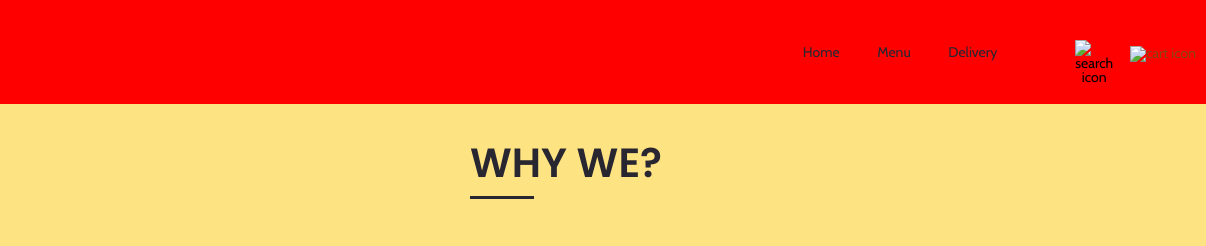
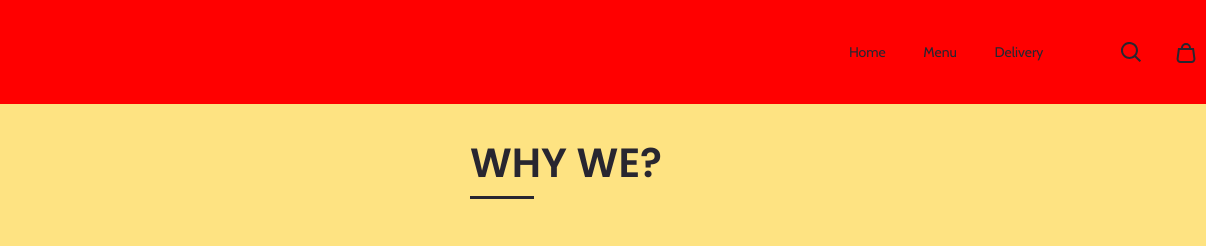
Before and after one commit to stefanskyi/GoodFood, a plain HTML site: page index.html in a window 1280 px wide. Shown: the top 246 px of the page, 74-1280 px from the left. Drawn offline with nearby package versions, Linux system fonts and the light colour scheme; files whose address does not match are found by name.

Commit message:
commit 3

```diff
--- a/index.html
+++ b/index.html
@@ -48,13 +48,13 @@
 
 							<input type="text" name="search" placeholder="search">
 							<button type="submit">
-								<picture><source srcset="img/header/icons/search.svg" type="image/webp"><img src="img/header/icons/search.svg" alt="search icon"></picture>
+								<picture><source srcset="img/header/search.svg" type="image/webp"><img src="img/header/icons/search.svg" alt="search icon"></picture>
 							</button>
 						</form>
 					</div>
 					<div class="header__cart">
 						<a href="#" class="cart">
-							<picture><source srcset="img/header/icons/cart.svg" type="image/webp"><img src="img/header/icons/cart.svg" alt="cart icon"></picture>
+							<picture><source srcset="img/header/cart.svg" type="image/webp"><img src="img/header/icons/cart.svg" alt="cart icon"></picture>
 						</a>
 					</div>
 				</div>
```
